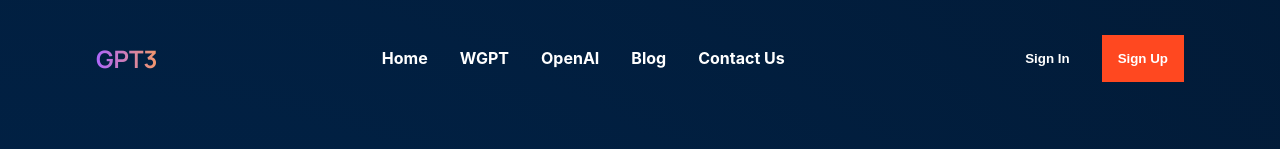
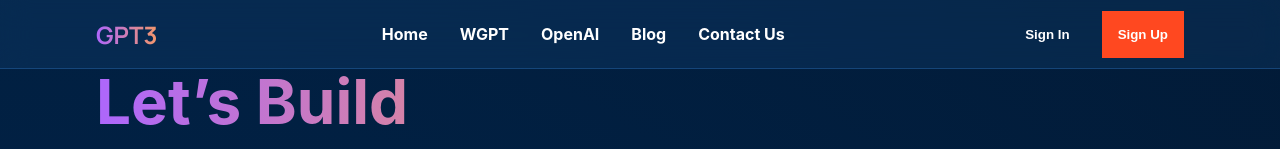
Before and after one commit to theunhackable/gpt3-landing-page, a React (Create React App) app: page / in a window 1280 px wide. Shown: the top 149 px of the page. Built offline with nearby package versions, Linux system fonts and the light colour scheme.

Commit message:
added blur effect to navbar and made navbar fixed

```diff
--- a/src/App.css
+++ b/src/App.css
@@ -36,3 +36,12 @@
     transform: rotate(360deg);
   }
 }
+header{
+  top: 0;
+  position: fixed;
+  display: block;
+  width: 100%;
+  backdrop-filter: blur(15px);
+  background: #2460a02d;
+  border-bottom: 0.5px solid #2460a086;
+}
--- a/src/components/navbar/navbar.css
+++ b/src/components/navbar/navbar.css
@@ -31,7 +31,7 @@ a.gpt3__navbar-ham-links{
     justify-content: space-between;
     align-items: center;
 
-    margin: 2rem 6rem;
+    margin: 0.5rem 6rem;
 
 }
 /* nav sections */
```
